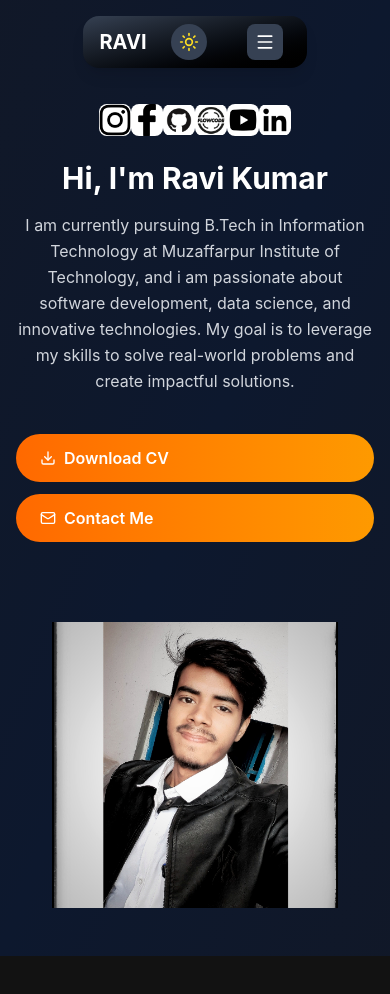
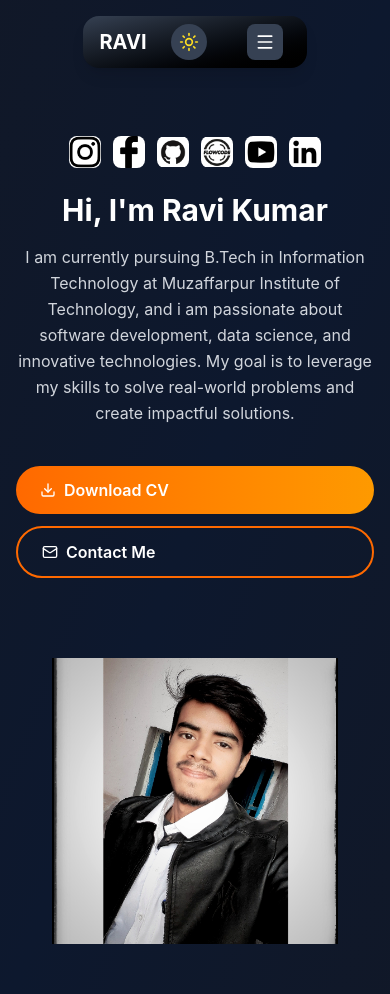
Before and after one commit to heyitsmeravi/Portfolio_Website, a React (Vite) app: page / in a window 390 px wide. Shown: the top 994 px of the page. Before the commit the page ends 956 px from the top, so only its background shows below. Built offline with nearby package versions, Linux system fonts and the light colour scheme.

Commit message:
fix responsiveness in hero

```diff
--- a/src/components/HeroSection.tsx
+++ b/src/components/HeroSection.tsx
@@ -49,10 +49,10 @@ export default function HeroSection({darkMode}){
             data-aos='fade-up'
             data-aos-delat='250'
             className="body-font z-10">
-                <div className="container mx-auto flex px-4 sm:px-8 lg:px-14 py-12 lg-py-32 flex-col lg:flex-row items-center justify-between lg:mt-0 mt-14">
+                <div className="container mx-auto flex px-4 sm:px-8 lg:px-14 py-20 lg-py-32 flex-col lg:flex-row items-center justify-between lg:mt-0 mt-14">
                     <div className="lg:w-1/2 w-full flex flex-col items-center lg:items-start text-center lg:text-left mb-12 lg:mb-0"
                     >
-                        <div className="flex justify-center lg:justify-start ap-4 sm:gap-6 mb-6 sm:mb-7 w-full" >
+                        <div className="flex justify-center lg:justify-start ap-4 gap-3 mb-6 sm:mb-7 w-full" >
                             {socialIcons.map((social,index)=>(
                                 <motion.a key={index}
                                 href="#"
@@ -88,8 +88,8 @@ export default function HeroSection({darkMode}){
                                        <DownloadIcon className="w-4 h-4 sm:h-5 sm:w-5 mr-2"/>    Download CV
                                     </button>
                                 </a>
-                                <a href="">
-                                    <button className="w-full sm:w-auto inline-flex items-center text-white bg-linear-to-r from-orange-500 to-amber-500 border-0 py-3 px-6 sm:px-8 hover:shadow-[0_0_40px_rgb(255,165,0,0.7)] rounded-full text-base sm:text-lg font-semibold transition-all duration-300 transform">
+                                <a href="#contact" className="w-full">
+                                    <button className={`w-full sm:w-auto inline-flex items-center ${theme.buttonSecondary} text-white  py-3 px-6 sm:px-8 hover:shadow-[0_0_40px_rgb(255,165,0,0.7)] rounded-full text-base sm:text-2xl font-semibold transition-all duration-300 transform`}>
                                         <Mail className="w-4 h-4 sm:h-5 sm:w-5 mr-2"/>Contact Me
                                     </button>
                                 </a>
```
